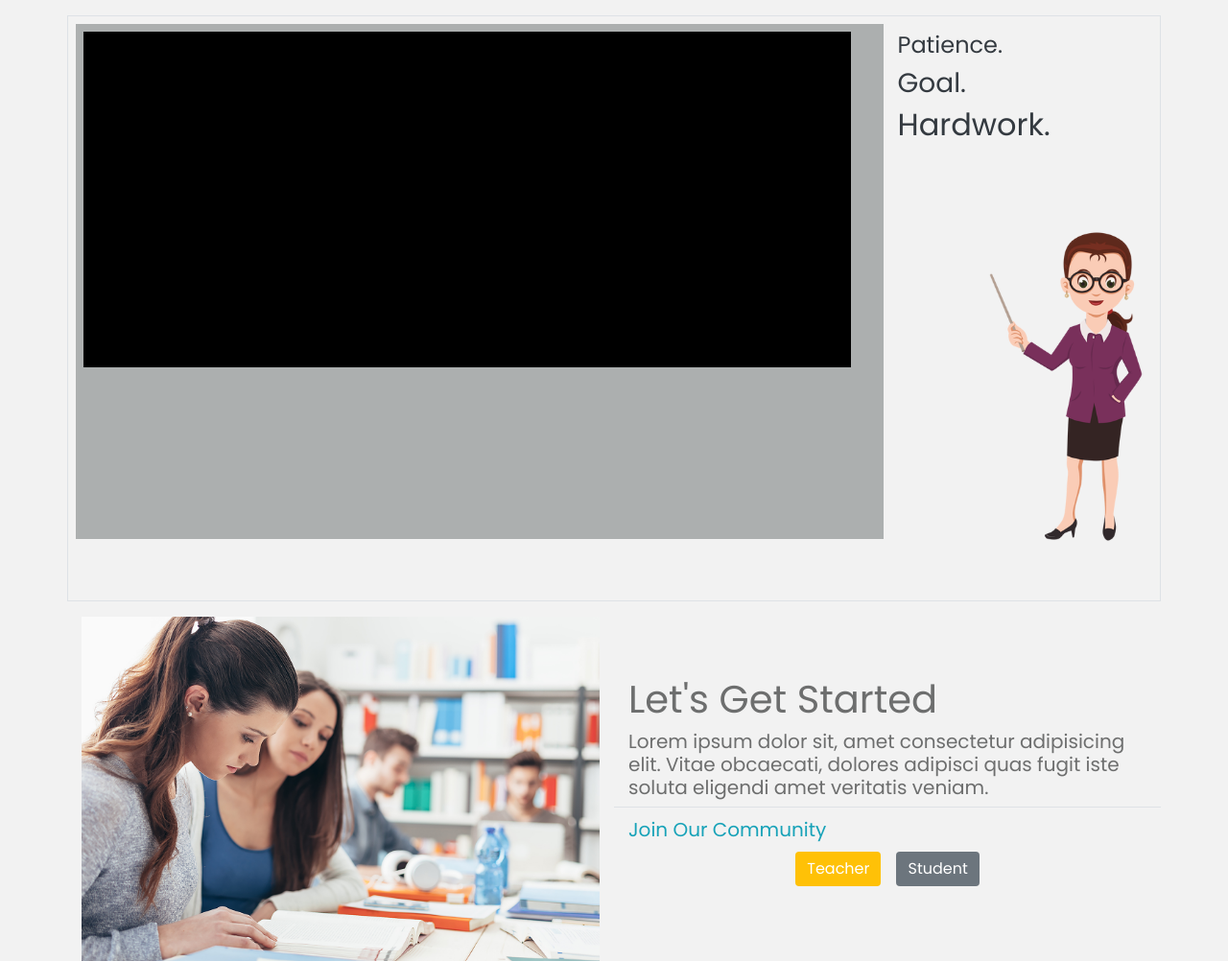
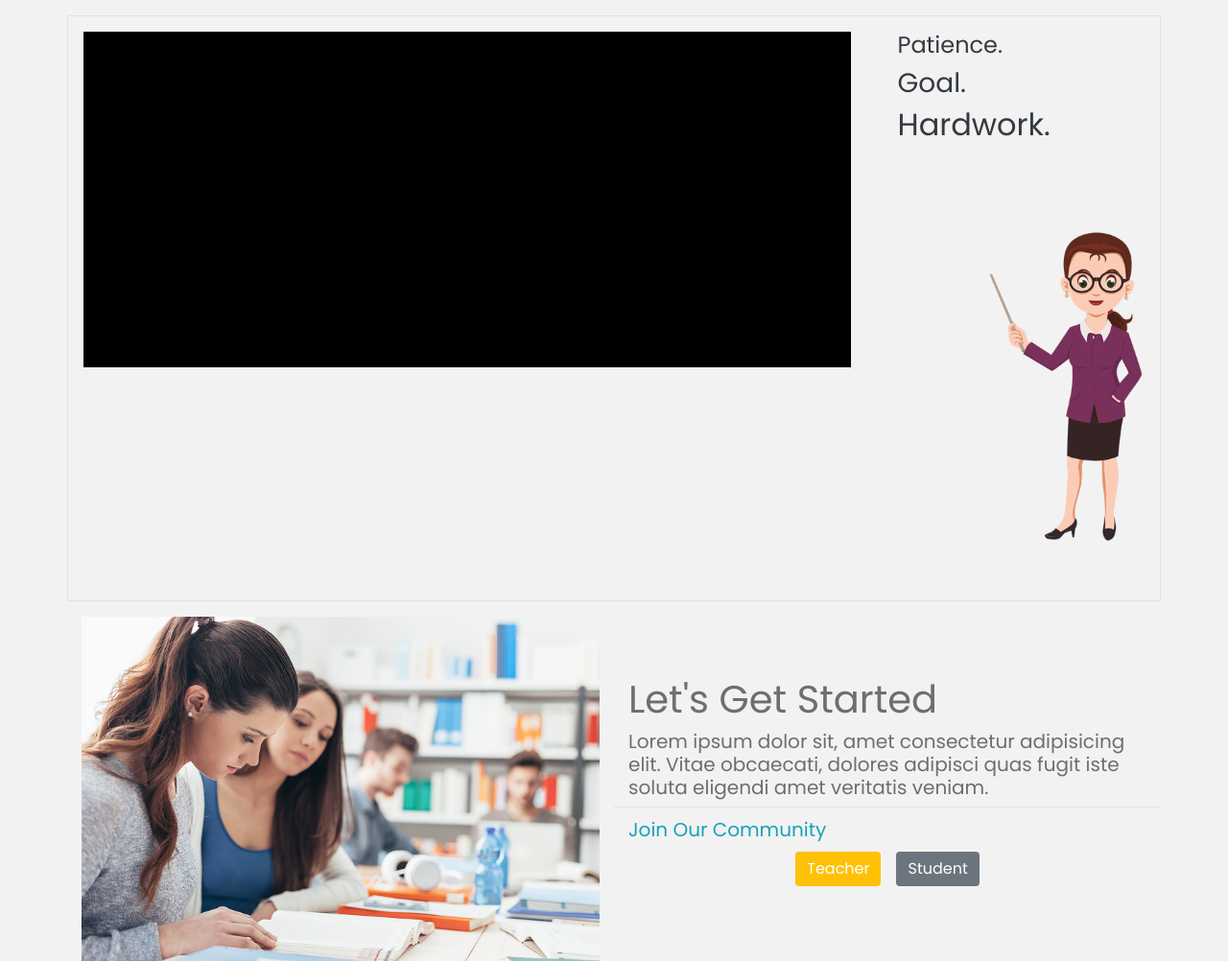
Before and after one commit to wendell1101/Learning-Management-System, a Django app: page /registration/ in a window 1280 px wide. Shown: the part 86-1088 px from the top of the page at 96% size. Run offline with Django 3.2, Linux system fonts and the light colour scheme; some libraries are stand-ins or nearby versions.

Commit message:
fix some css

```diff
--- a/system/templates/system/landing_page.html
+++ b/system/templates/system/landing_page.html
@@ -7,7 +7,7 @@
     <div class="row mt-2 border-bottom  "style="overflow-x:hidden!important">
         <div class="col-12 mb-3"style="overflow-x:hidden!important">
             <div class="row bg-white text-dark p-2 pb-5 mb-3 border"style="background:#f2f2f2!important">
-                <div class="col-md-9 mb-3 bg-secondary p-2"style="background:#acafaf!important">
+                <div class="col-md-9 mb-3 bg-secondary p-2"style="background:#f2f2f2!important">
                     {% include 'system/skitter.html'%}
                 </div>
                 <div class="col-md-3">
```
